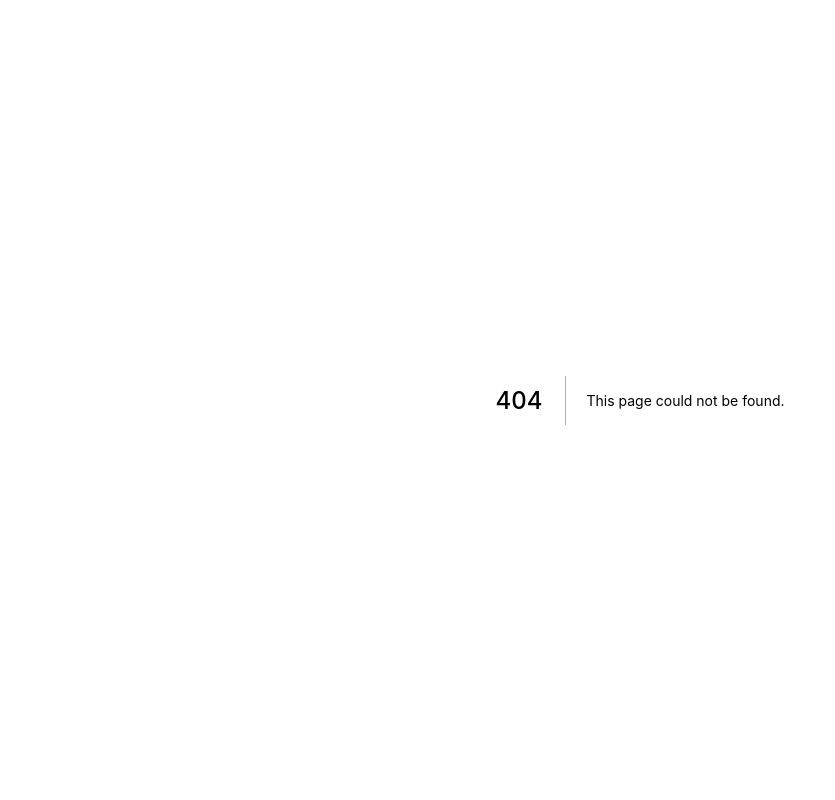
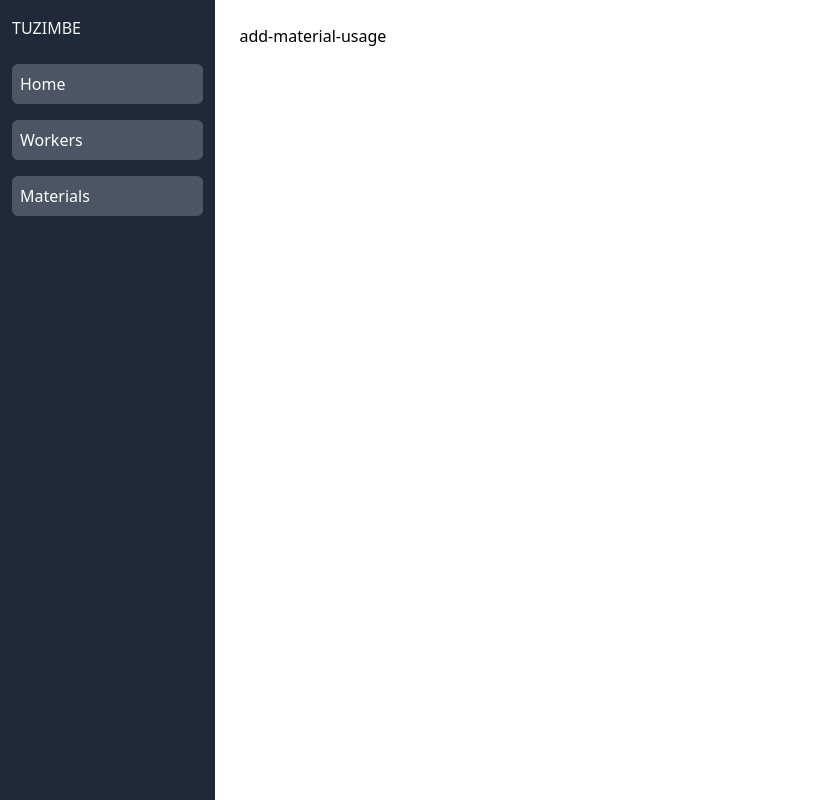
Before and after one commit to okumujustine/tuzimbe-frontend, a Next.js app: page /add-material-usage in a window 1280 px wide. Before the commit this address had no page. Shown: the whole page, without its empty margins (0-835 px from the left). Built offline with nearby package versions, Linux system fonts and the light colour scheme.

Commit message:
adds AddMaterialUsage and Register workers pages

```diff
--- /dev/null
+++ b/pages/add-material-usage.tsx
@@ -0,0 +1,13 @@
+import React from 'react'
+import type { NextPage } from 'next'
+import ClientWrapper from '../components/wrappers/ClientWrapper'
+
+const AddMaterialUsage: NextPage = () => {
+    return (
+        <ClientWrapper>
+            <div>add-material-usage</div>
+        </ClientWrapper>
+    )
+}
+
+export default AddMaterialUsage
--- a/pages/index.tsx
+++ b/pages/index.tsx
@@ -8,7 +8,7 @@ const Home: NextPage = () => {
     <ClientWrapper>
       <div>
         <h1>Home screen Home screen Home screen Home screenHome screen Home screen</h1>
-        <Link href="/register_worker">
+        <Link href="/register-worker">
           <a>Register worker</a>
         </Link>
         <div id="modals" />
```
Also changed, not shown: pages/register-worker.tsx (renamed from pages/register_worker.tsx).
